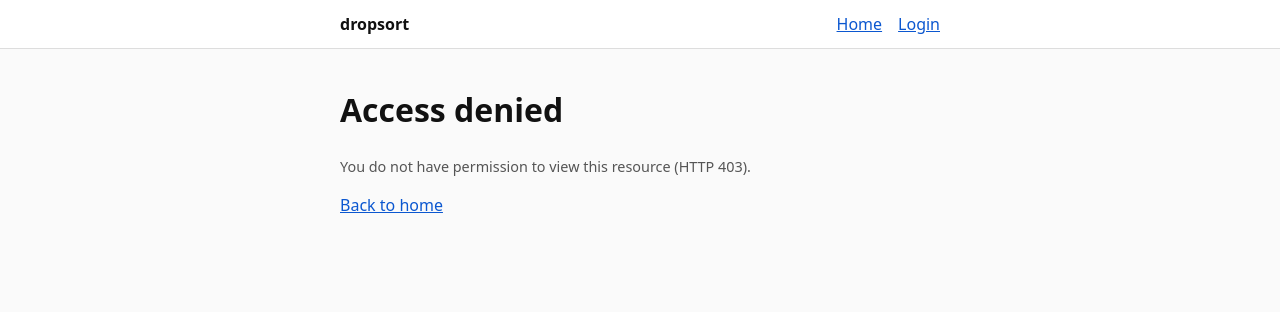
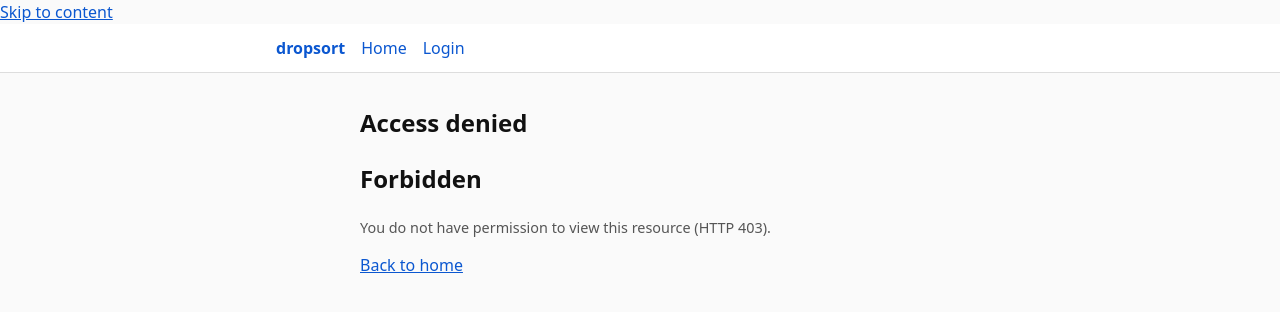
Before and after one commit to MohamadAliAlFakih/dropsort, a React (Vite) app in the folder frontend/: page /forbidden in a window 1280 px wide. Shown: the top 312 px of the page. Built offline with nearby package versions, Linux system fonts and the light colour scheme.

Commit message:
Improve frontend UI structure and reusable components

```diff
--- /dev/null
+++ b/frontend/src/components/Button.tsx
@@ -0,0 +1,25 @@
+import type { ButtonHTMLAttributes, ReactNode } from "react";
+
+export type ButtonProps = ButtonHTMLAttributes<HTMLButtonElement> & {
+  variant?: "primary" | "muted";
+  children: ReactNode;
+};
+
+export function Button({
+  variant = "primary",
+  className = "",
+  type = "button",
+  children,
+  ...rest
+}: ButtonProps) {
+  const variantClass = variant === "muted" ? "btn-muted" : "btn-primary";
+  return (
+    <button
+      type={type}
+      className={["btn", variantClass, className].filter(Boolean).join(" ")}
+      {...rest}
+    >
+      {children}
+    </button>
+  );
+}
--- /dev/null
+++ b/frontend/src/components/EmptyState.tsx
@@ -0,0 +1,17 @@
+import type { ReactNode } from "react";
+
+export type EmptyStateProps = {
+  title: string;
+  description?: string;
+  children?: ReactNode;
+};
+
+export function EmptyState({ title, description, children }: EmptyStateProps) {
+  return (
+    <div className="empty-state">
+      <h2 className="empty-state-title">{title}</h2>
+      {description ? <p className="muted">{description}</p> : null}
+      {children ? <div className="empty-state-actions">{children}</div> : null}
+    </div>
+  );
+}
--- a/frontend/src/components/Layout.tsx
+++ b/frontend/src/components/Layout.tsx
@@ -1,28 +1,45 @@
-import { Link, Outlet } from "react-router-dom";
+import { NavLink, Outlet } from "react-router-dom";
 import { useAuth } from "../auth/AuthContext";
+import { Button } from "./Button";
+
+function navLinkClass({ isActive }: { isActive: boolean }): string {
+  return isActive ? "nav-link nav-link-active" : "nav-link";
+}
 
 export function Layout() {
   const { token, logout } = useAuth();
 
   return (
     <>
-      <header>
-        <nav>
-          <strong>dropsort</strong>
+      <a className="skip-link" href="#main-content">
+        Skip to content
+      </a>
 
-          <Link to="/">Home</Link>
+      <header className="site-header">
+        <nav className="site-nav" aria-label="Primary">
+          <NavLink className={navLinkClass} to="/" end>
+            <strong className="site-brand">dropsort</strong>
+          </NavLink>
 
-          <Link to="/login">Login</Link>
+          <NavLink className={navLinkClass} to="/" end>
+            Home
+          </NavLink>
+
+          <NavLink className={navLinkClass} to="/login">
+            Login
+          </NavLink>
 
           {token ? (
-            <button type="button" onClick={logout}>
+            <Button type="button" variant="muted" onClick={logout}>
               Log out
-            </button>
+            </Button>
           ) : null}
         </nav>
       </header>
 
-      <Outlet />
+      <main id="main-content" className="site-main" tabIndex={-1}>
+        <Outlet />
+      </main>
     </>
   );
 }
--- /dev/null
+++ b/frontend/src/components/PageHeader.tsx
@@ -0,0 +1,24 @@
+import type { ReactNode } from "react";
+
+export type PageHeaderProps = {
+  title: string;
+  description?: string;
+  actions?: ReactNode;
+};
+
+/**
+ * Page-level heading block (not the site chrome <header> in Layout).
+ */
+export function PageHeader({ title, description, actions }: PageHeaderProps) {
+  return (
+    <div className="page-header">
+      <div className="page-header-row">
+        <h1 className="page-title">{title}</h1>
+        {actions ? <div className="page-header-actions">{actions}</div> : null}
+      </div>
+      {description ? (
+        <p className="muted page-header-desc">{description}</p>
+      ) : null}
+    </div>
+  );
+}
--- a/frontend/src/index.css
+++ b/frontend/src/index.css
@@ -62,3 +62,69 @@ button {
 .error {
   color: #a40000;
 }
+
+.site-header {
+  border-bottom: 1px solid #ddd;
+  background: #fff;
+}
+
+.site-nav {
+  max-width: 48rem;
+  margin: 0 auto;
+  padding: 0.75rem 1.25rem;
+  display: flex;
+  gap: 1rem;
+  align-items: center;
+}
+
+.site-main {
+  display: block;
+}
+
+.page {
+  max-width: 40rem;
+  margin: 0 auto;
+  padding: 1rem 1.25rem 2rem;
+}
+
+.nav-link {
+  text-decoration: none;
+  color: #0b57d0;
+}
+
+.nav-link-active {
+  font-weight: 600;
+  text-decoration: underline;
+}
+
+.btn {
+  font: inherit;
+  padding: 0.35rem 0.75rem;
+  cursor: pointer;
+  border-radius: 4px;
+  border: 1px solid #bbb;
+  background: #fff;
+}
+
+.btn-primary {
+  border-color: #0b57d0;
+  color: #0b57d0;
+  background: #eef4ff;
+}
+
+.btn-muted {
+  color: #333;
+}
+
+.page-header {
+  margin-bottom: 1rem;
+}
+
+.page-title {
+  margin: 0;
+  font-size: 1.5rem;
+}
+
+.empty-state {
+  margin-top: 1rem;
+}
--- a/frontend/src/pages/ForbiddenPage.tsx
+++ b/frontend/src/pages/ForbiddenPage.tsx
@@ -1,15 +1,19 @@
-import { Link } from "react-router-dom";
+import { NavLink } from "react-router-dom";
+import { EmptyState } from "../components/EmptyState";
+import { PageHeader } from "../components/PageHeader";
 
-export function ForbiddenPage() {
+export  function ForbiddenPage() {
   return (
-    <main>
-      <h1>Access denied</h1>
-      <p className="muted">
-        You do not have permission to view this resource (HTTP 403).
-      </p>
-      <p>
-        <Link to="/">Back to home</Link>
-      </p>
-    </main>
+    <div className="page">
+      <PageHeader title="Access denied" />
+      <EmptyState
+        title="Forbidden"
+        description="You do not have permission to view this resource (HTTP 403)."
+      >
+        <NavLink to="/" className="inline-link" end>
+          Back to home
+        </NavLink>
+      </EmptyState>
+    </div>
   );
 }
--- a/frontend/src/pages/HomePage.tsx
+++ b/frontend/src/pages/HomePage.tsx
@@ -7,7 +7,7 @@ import { useApiErrorHandler } from "../hooks/useApiErrorHandler";
 
 type HealthJson = { status?: string };
 
-export function HomePage() {
+export  function HomePage() {
   const [loading, setLoading] = useState(false);
   const [result, setResult] = useState<string | null>(null);
   const [error, setError] = useState<string | null>(null);
--- a/frontend/src/pages/LoginPage.tsx
+++ b/frontend/src/pages/LoginPage.tsx
@@ -1,6 +1,6 @@
 import { Link, useLocation } from "react-router-dom";
 
-export function LoginPage() {
+export  function LoginPage() {
   const location = useLocation();
   const from = (location.state as { from?: Location } | null)?.from;
 
--- a/frontend/src/pages/NotFoundPage.tsx
+++ b/frontend/src/pages/NotFoundPage.tsx
@@ -1,13 +1,19 @@
-import { Link } from "react-router-dom";
+import { NavLink } from "react-router-dom";
+import { EmptyState } from "../components/EmptyState";
+import { PageHeader } from "../components/PageHeader";
 
-export function NotFoundPage() {
+export  function NotFoundPage() {
   return (
-    <main>
-      <h1>Not found</h1>
-      <p className="muted">No page matches this URL.</p>
-      <p>
-        <Link to="/">Back to home</Link>
-      </p>
-    </main>
+    <div className="page">
+      <PageHeader title="Not found" />
+      <EmptyState
+        title="Page not found"
+        description="No page matches this URL."
+      >
+        <NavLink to="/" className="inline-link" end>
+          Back to home
+        </NavLink>
+      </EmptyState>
+    </div>
   );
 }
--- a/frontend/src/routes.tsx
+++ b/frontend/src/routes.tsx
@@ -1,8 +1,9 @@
 import { Route, Routes } from "react-router-dom";
 import { Layout } from "./components/Layout";
-import { ForbiddenPage } from "./pages/ForbiddenPage";
+
 import { HomePage } from "./pages/HomePage";
 import { LoginPage } from "./pages/LoginPage";
+import { ForbiddenPage } from "./pages/ForbiddenPage";
 import { NotFoundPage } from "./pages/NotFoundPage";
 
 export function AppRoutes() {
```
